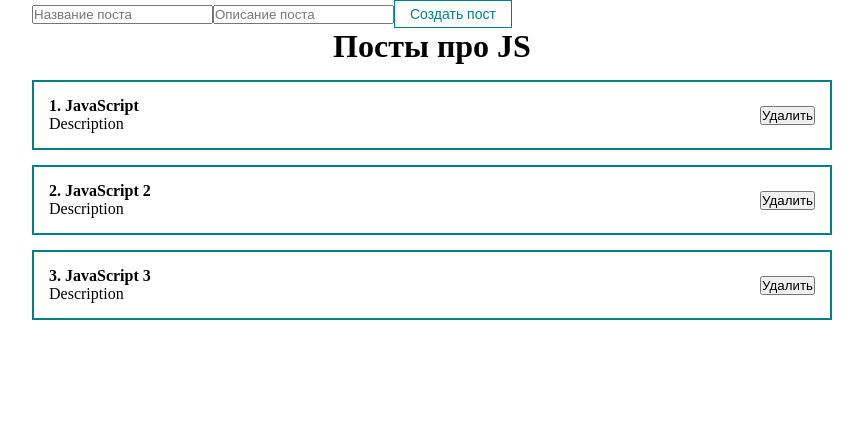
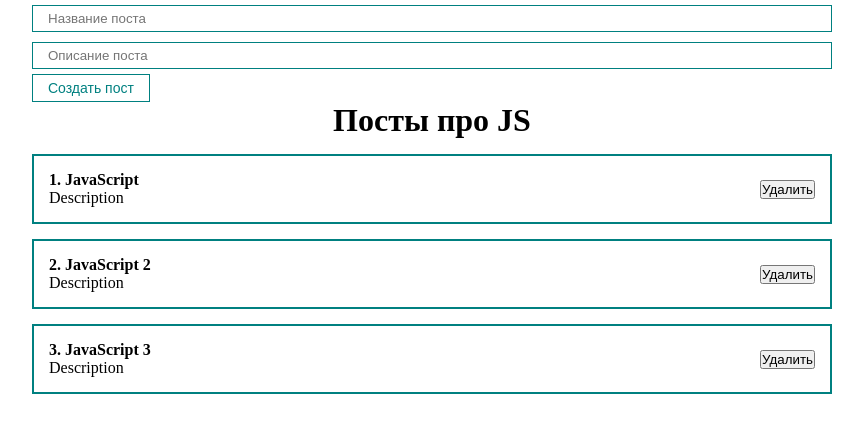
Before and after one commit to RaiseOnce/react-course, a React (Create React App) app: page / in a window 1280 px wide. Shown: the top 432 px of the page, without its empty margins (208-1071 px from the left). Built offline with nearby package versions, Linux system fonts and the light colour scheme.

Commit message:
classic form is done

```diff
--- a/src/App.js
+++ b/src/App.js
@@ -1,9 +1,10 @@
-import React, { useState } from 'react'
+import React, { useRef, useState } from 'react'
 import Counter from './components/Counter'
 import './styles/App.css'
 import PostItem from './components/PostItem'
 import PostList from './components/PostList'
 import MyButton from './components/UI/button/MyButton'
+import MyInput from './components/UI/input/MyInput'
 
 function App() {
   const [posts, setPosts] = useState([
@@ -12,12 +13,37 @@
     { id: 3, title: 'JavaScript 3', body: 'Description' },
   ])
 
+  const [title, setTitle] = useState('')
+  const [body, setBody] = useState('')
+
+  const addNewPost = (e) => {
+    e.preventDefault()
+    const newPost = {
+      id: Date.now(),
+      title,
+      body,
+    }
+    setPosts([...posts, newPost])
+    setTitle('')
+    setBody('')
+  }
+
   return (
     <div className="App">
       <form>
-        <input type="text" placeholder="Название поста" />
-        <input type="text" placeholder="Описание поста" />
-        <MyButton disabled>Создать пост</MyButton>
+        <MyInput
+          value={title}
+          onChange={(e) => setTitle(e.target.value)}
+          type="text"
+          placeholder="Название поста"
+        />
+        <MyInput
+          value={body}
+          onChange={(e) => setBody(e.target.value)}
+          type="text"
+          placeholder="Описание поста"
+        />
+        <MyButton onClick={addNewPost}>Создать пост</MyButton>
       </form>
       <PostList posts={posts} title="Посты про JS" />
     </div>
--- a/src/components/PostItem.jsx
+++ b/src/components/PostItem.jsx
@@ -5,7 +5,7 @@
     <div className="post">
       <div className="post__content">
         <strong>
-          {props.post.id}. {props.post.title}
+          {props.number}. {props.post.title}
         </strong>
         <div>{props.post.body}</div>
       </div>
--- a/src/components/PostList.jsx
+++ b/src/components/PostList.jsx
@@ -5,8 +5,8 @@
   return (
     <div>
       <h1 style={{ textAlign: 'center' }}>{title}</h1>
-      {posts.map((post) => (
-        <PostItem post={post} key={post.id} />
+      {posts.map((post, index) => (
+        <PostItem number={index + 1} post={post} key={post.id} />
       ))}
     </div>
   )
--- /dev/null
+++ b/src/components/UI/input/MyInput.jsx
@@ -0,0 +1,8 @@
+import React from 'react'
+import classes from './MyInput.module.css'
+
+const MyInput = (props) => {
+  return <input className={classes.myInput} {...props} />
+}
+
+export default MyInput
--- /dev/null
+++ b/src/components/UI/input/MyInput.module.css
@@ -0,0 +1,6 @@
+.myInput {
+  width: 100%;
+  padding: 5px 15px;
+  margin: 5px 0;
+  border: 1px solid teal;
+}
```
